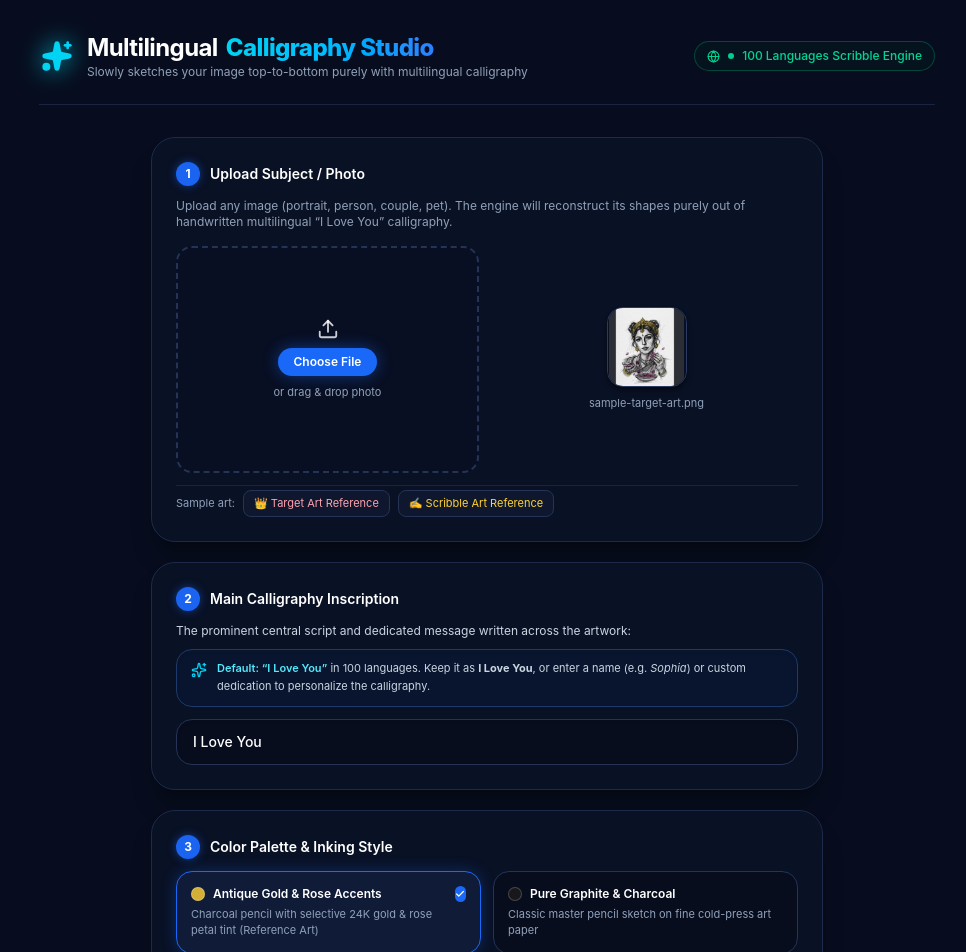
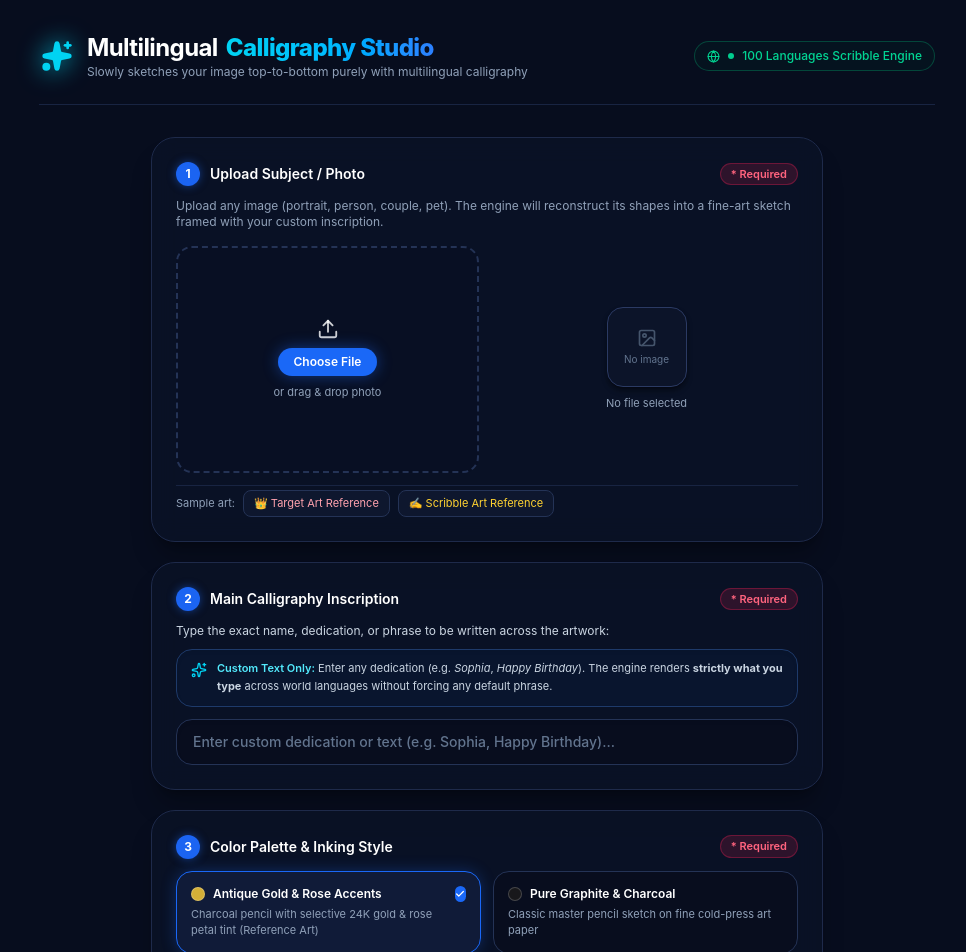
Before and after one commit to yousaf-a/multilingual-portrait, a Next.js app: page / in a window 1280 px wide. Shown: the top 952 px of the page, without its empty margins (153-1119 px from the left). Built offline with nearby package versions, Linux system fonts and the light colour scheme.

Commit message:
feat: user-only text transliteration without default I Love You, form validation (image, text, theme required, music optional)

```diff
--- a/app/gift/page.tsx
+++ b/app/gift/page.tsx
@@ -54,8 +54,8 @@ function GiftExperience() {
     };
     img.src = imageSrc;
 
-    // Multilingual list
-    const list = getMultilingualList(toName, 'love');
+    // Multilingual list strictly using custom message / recipient dedication
+    const list = getMultilingualList(customMsg || toName, 'name');
     setItems(list);
   }, [imgParam, toName]);
 
--- a/app/page.tsx
+++ b/app/page.tsx
@@ -14,11 +14,12 @@ import {
   FileAudio,
   Check,
   Wand2,
-  Palette
+  Palette,
+  AlertCircle
 } from 'lucide-react';
 
-// Legacy fallback export to avoid any stale HMR cache runtime errors
-export const MUSIC_PRESETS: { id: string; name: string; desc: string }[] = [];
+// Legacy fallback to avoid any stale HMR cache runtime errors
+const MUSIC_PRESETS: { id: string; name: string; desc: string }[] = [];
 
 const THEME_OPTIONS = [
   {
@@ -70,7 +71,7 @@ export default function Home() {
   const [currentView, setCurrentView] = useState<'form' | 'video'>('form');
 
   const [photoImage, setPhotoImage] = useState<HTMLImageElement | null>(null);
-  const [titleText, setTitleText] = useState<string>('I Love You');
+  const [titleText, setTitleText] = useState<string>('');
   const [selectedTheme, setSelectedTheme] = useState<string>('emerald');
   const [selectedTrackId, setSelectedTrackId] = useState<string>('until_i_found_you');
   const [musicTrack, setMusicTrack] = useState<string>('romantic_piano');
@@ -78,14 +79,22 @@ export default function Home() {
   const [customAudioName, setCustomAudioName] = useState<string | null>(null);
 
   const [items, setItems] = useState<TranslatedItem[]>([]);
+  const [formErrors, setFormErrors] = useState<{ photo?: string; title?: string; theme?: string }>({});
 
   const handleImageLoaded = useCallback((img: HTMLImageElement | null) => {
     setPhotoImage(img);
+    if (img) {
+      setFormErrors((prev) => ({ ...prev, photo: undefined }));
+    }
   }, []);
 
-  // Update multilingual dictionary
+  // Update multilingual dictionary strictly using what the user fills
   useEffect(() => {
-    const list = getMultilingualList(titleText || 'I Love You', 'love');
+    if (!titleText.trim()) {
+      setItems([]);
+      return;
+    }
+    const list = getMultilingualList(titleText, 'name');
     setItems(list);
   }, [titleText]);
 
@@ -101,6 +110,29 @@ export default function Home() {
   };
 
   const handleGenerate = () => {
+    const errors: { photo?: string; title?: string; theme?: string } = {};
+
+    if (!photoImage) {
+      errors.photo = 'Image is required. Please upload a photo or choose a sample.';
+    }
+    if (!titleText.trim()) {
+      errors.title = 'Inscription is required. Please enter a name or dedication.';
+    }
+    if (!selectedTheme) {
+      errors.theme = 'Theme is required. Please choose a color palette.';
+    }
+
+    if (Object.keys(errors).length > 0) {
+      setFormErrors(errors);
+      const firstKey = Object.keys(errors)[0];
+      const el = document.getElementById(`card-${firstKey}`);
+      if (el) {
+        el.scrollIntoView({ behavior: 'smooth', block: 'center' });
+      }
+      return;
+    }
+
+    setFormErrors({});
     setCurrentView('video');
   };
 
@@ -147,65 +179,132 @@ export default function Home() {
       {/* VIEW 1: CREATION FORM (NO PREVIEW ON PAGE) */}
       {currentView === 'form' && (
         <div className="w-full max-w-2xl flex flex-col gap-5 my-8">
-          {/* Card 1: Upload Photo / Subject */}
-          <div className="bg-[#0b1226]/90 border border-[#1e2a4a] rounded-3xl p-6 shadow-xl shadow-black/25 backdrop-blur-md">
-            <div className="flex items-center gap-2.5 mb-3">
+          {/* Card 1: Upload Photo / Subject (Required) */}
+          <div
+            id="card-photo"
+            className={`bg-[#0b1226]/90 border rounded-3xl p-6 shadow-xl shadow-black/25 backdrop-blur-md transition ${
+              formErrors.photo
+                ? 'border-rose-500 ring-2 ring-rose-500/30'
+                : 'border-[#1e2a4a]'
+            }`}
+          >
+            <div className="flex items-center justify-between mb-3">
+              <div className="flex items-center gap-2.5">
                 <span className="w-6 h-6 rounded-full bg-[#1b64f2] text-white text-xs font-bold flex items-center justify-center shadow-[0_0_8px_rgba(27,100,242,0.5)]">
                   1
                 </span>
                 <h2 className="text-sm font-semibold text-white">Upload Subject / Photo</h2>
               </div>
+              <span className="text-[11px] font-semibold px-2.5 py-0.5 rounded-full bg-rose-500/15 border border-rose-500/30 text-rose-400">
+                * Required
+              </span>
+            </div>
+
+            {formErrors.photo && (
+              <div className="flex items-center gap-2 p-3 mb-3.5 rounded-2xl bg-rose-950/40 border border-rose-500/40 text-xs text-rose-300 animate-in fade-in">
+                <AlertCircle size={16} className="shrink-0 text-rose-400" />
+                <span>{formErrors.photo}</span>
+              </div>
+            )}
+
             <p className="text-xs text-slate-400 mb-4">
-              Upload any image (portrait, person, couple, pet). The engine will reconstruct its shapes purely out of handwritten multilingual &ldquo;I Love You&rdquo; calligraphy.
+              Upload any image (portrait, person, couple, pet). The engine will reconstruct its shapes into a fine-art sketch framed with your custom inscription.
             </p>
             <PhotoUploader onImageLoaded={handleImageLoaded} />
           </div>
 
-          {/* Card 2: Main Calligraphy Title & Inscription */}
-          <div className="bg-[#0b1226]/90 border border-[#1e2a4a] rounded-3xl p-6 shadow-xl shadow-black/25 backdrop-blur-md">
-            <div className="flex items-center gap-2.5 mb-3">
+          {/* Card 2: Main Calligraphy Title & Inscription (Required) */}
+          <div
+            id="card-title"
+            className={`bg-[#0b1226]/90 border rounded-3xl p-6 shadow-xl shadow-black/25 backdrop-blur-md transition ${
+              formErrors.title
+                ? 'border-rose-500 ring-2 ring-rose-500/30'
+                : 'border-[#1e2a4a]'
+            }`}
+          >
+            <div className="flex items-center justify-between mb-3">
+              <div className="flex items-center gap-2.5">
                 <span className="w-6 h-6 rounded-full bg-[#1b64f2] text-white text-xs font-bold flex items-center justify-center shadow-[0_0_8px_rgba(27,100,242,0.5)]">
                   2
                 </span>
                 <h2 className="text-sm font-semibold text-white">Main Calligraphy Inscription</h2>
               </div>
+              <span className="text-[11px] font-semibold px-2.5 py-0.5 rounded-full bg-rose-500/15 border border-rose-500/30 text-rose-400">
+                * Required
+              </span>
+            </div>
+
+            {formErrors.title && (
+              <div className="flex items-center gap-2 p-3 mb-3.5 rounded-2xl bg-rose-950/40 border border-rose-500/40 text-xs text-rose-300 animate-in fade-in">
+                <AlertCircle size={16} className="shrink-0 text-rose-400" />
+                <span>{formErrors.title}</span>
+              </div>
+            )}
 
             <p className="text-xs text-slate-300 mb-2.5">
-              The prominent central script and dedicated message written across the artwork:
+              Type the exact name, dedication, or phrase to be written across the artwork:
             </p>
 
             <div className="flex items-start gap-2.5 px-3.5 py-2.5 rounded-2xl bg-[#09152e] border border-[#1e3a6a] text-xs text-sky-200 mb-3 shadow-inner">
               <Sparkles size={16} className="text-cyan-400 shrink-0 mt-0.5" />
               <div className="leading-relaxed text-[11px] text-slate-300">
-                <span className="font-semibold text-cyan-300">Default: &ldquo;I Love You&rdquo;</span> in 100 languages. Keep it as <strong>I Love You</strong>, or enter a name (e.g. <em>Sophia</em>) or custom dedication to personalize the calligraphy.
+                <span className="font-semibold text-cyan-300">Custom Text Only:</span> Enter any dedication (e.g. <em>Sophia</em>, <em>Happy Birthday</em>). The engine renders <strong>strictly what you type</strong> across world languages without forcing any default phrase.
               </div>
             </div>
 
             <input
               type="text"
               value={titleText}
-              onChange={(e) => setTitleText(e.target.value)}
-              placeholder="e.g. I Love You, Sophia, Forever With You..."
+              onChange={(e) => {
+                setTitleText(e.target.value);
+                if (e.target.value.trim()) {
+                  setFormErrors((prev) => ({ ...prev, title: undefined }));
+                }
+              }}
+              placeholder="Enter custom dedication or text (e.g. Sophia, Happy Birthday)..."
               className="w-full px-4 py-3 rounded-2xl bg-[#080d1e] border border-[#243356] focus:border-[#3b82f6] focus:outline-none text-white text-sm font-medium placeholder:text-slate-500 transition shadow-inner"
             />
           </div>
 
-          {/* Card 3: Calligraphy Color Theme */}
-          <div className="bg-[#0b1226]/90 border border-[#1e2a4a] rounded-3xl p-6 shadow-xl shadow-black/25 backdrop-blur-md">
-            <div className="flex items-center gap-2.5 mb-3">
+          {/* Card 3: Calligraphy Color Theme (Required) */}
+          <div
+            id="card-theme"
+            className={`bg-[#0b1226]/90 border rounded-3xl p-6 shadow-xl shadow-black/25 backdrop-blur-md transition ${
+              formErrors.theme
+                ? 'border-rose-500 ring-2 ring-rose-500/30'
+                : 'border-[#1e2a4a]'
+            }`}
+          >
+            <div className="flex items-center justify-between mb-3">
+              <div className="flex items-center gap-2.5">
                 <span className="w-6 h-6 rounded-full bg-[#1b64f2] text-white text-xs font-bold flex items-center justify-center shadow-[0_0_8px_rgba(27,100,242,0.5)]">
                   3
                 </span>
-              <h2 className="text-sm font-semibold text-white">Color Palette & Inking Style</h2>
+                <h2 className="text-sm font-semibold text-white">Color Palette &amp; Inking Style</h2>
               </div>
+              <span className="text-[11px] font-semibold px-2.5 py-0.5 rounded-full bg-rose-500/15 border border-rose-500/30 text-rose-400">
+                * Required
+              </span>
+            </div>
+
+            {formErrors.theme && (
+              <div className="flex items-center gap-2 p-3 mb-3.5 rounded-2xl bg-rose-950/40 border border-rose-500/40 text-xs text-rose-300 animate-in fade-in">
+                <AlertCircle size={16} className="shrink-0 text-rose-400" />
+                <span>{formErrors.theme}</span>
+              </div>
+            )}
 
             <div className="grid grid-cols-2 gap-3 mt-2">
               {THEME_OPTIONS.map((th) => (
                 <button
                   key={th.id}
                   type="button"
-                  onClick={() => setSelectedTheme(th.id as any)}
-                  className={`p-3.5 rounded-2xl text-left border transition flex items-start justify-between ${selectedTheme === th.id
+                  onClick={() => {
+                    setSelectedTheme(th.id as any);
+                    setFormErrors((prev) => ({ ...prev, theme: undefined }));
+                  }}
+                  className={`p-3.5 rounded-2xl text-left border transition flex items-start justify-between cursor-pointer ${
+                    selectedTheme === th.id
                       ? 'border-[#1a68f7] bg-[#101b38] shadow-[0_0_15px_rgba(26,104,247,0.3)]'
                       : 'border-[#243356] bg-[#080d1e] hover:bg-[#0e162f]'
                   }`}
@@ -230,9 +329,10 @@ export default function Home() {
             </div>
           </div>
 
-          {/* Card 4: Background Music Selection (Instagram Story Style) */}
+          {/* Card 4: Background Music Selection (Optional) */}
           <div className="bg-[#0b1226]/90 border border-[#1e2a4a] rounded-3xl p-6 shadow-xl shadow-black/25 backdrop-blur-md">
-            <div className="flex items-center gap-2.5 mb-3">
+            <div className="flex items-center justify-between mb-3">
+              <div className="flex items-center gap-2.5">
                 <span className="w-6 h-6 rounded-full bg-[#1b64f2] text-white text-xs font-bold flex items-center justify-center shadow-[0_0_8px_rgba(27,100,242,0.5)]">
                   4
                 </span>
@@ -241,8 +341,12 @@ export default function Home() {
                   <h2 className="text-sm font-semibold text-white">Instagram Story Music Library</h2>
                 </div>
               </div>
+              <span className="text-[11px] font-medium px-2.5 py-0.5 rounded-full bg-slate-800 border border-slate-700 text-slate-400">
+                Optional
+              </span>
+            </div>
             <p className="text-xs text-slate-400 mb-3">
-              Choose from trending romance and aesthetic songs, preview any track live, or upload your own song:
+              Choose an aesthetic soundtrack, upload your own MP3, or leave muted (music is completely optional):
             </p>
 
             <InstagramMusicPicker
--- a/components/PhotoUploader.tsx
+++ b/components/PhotoUploader.tsx
@@ -8,22 +8,8 @@ interface PhotoUploaderProps {
 }
 
 export default function PhotoUploader({ onImageLoaded }: PhotoUploaderProps) {
-  const [previewUrl, setPreviewUrl] = useState<string | null>('/sample-target-art.png');
-  const [fileName, setFileName] = useState<string>('sample-target-art.png');
-
-  // Load default target reference art on initial mount
-  useEffect(() => {
-    const defaultSrc = '/sample-target-art.png';
-    const img = new Image();
-    img.crossOrigin = 'anonymous';
-    img.onload = () => {
-      onImageLoaded(img, defaultSrc);
-      setPreviewUrl(defaultSrc);
-      setFileName('sample-target-art.png');
-    };
-    img.src = defaultSrc;
-    // eslint-disable-next-line react-hooks/exhaustive-deps
-  }, []);
+  const [previewUrl, setPreviewUrl] = useState<string | null>(null);
+  const [fileName, setFileName] = useState<string>('');
 
   const loadSample = (src: string, name: string) => {
     setFileName(name);
@@ -112,16 +98,17 @@ export default function PhotoUploader({ onImageLoaded }: PhotoUploaderProps) {
                 style={{ width: '100%', height: '100%', objectFit: 'contain', background: '#0a1022' }}
               />
             ) : (
-              <div className="w-full h-full flex items-center justify-center text-slate-500 text-xs">
-                No Image
+              <div className="w-full h-full flex flex-col items-center justify-center text-slate-500 text-[10px] p-1 text-center">
+                <ImageIcon size={20} className="mb-1 text-slate-600" />
+                <span>No image</span>
               </div>
             )}
             <div className="absolute inset-0 bg-black/40 opacity-0 group-hover:opacity-100 flex items-center justify-center text-[10px] text-white font-medium transition backdrop-blur-[1px]">
-              Change
+              {previewUrl ? 'Change' : 'Select'}
             </div>
           </label>
           <p className="text-[11px] text-slate-400 mt-2 text-center truncate max-w-[120px]">
-            {fileName}
+            {fileName || 'No file selected'}
           </p>
         </div>
       </div>
--- a/components/ScribbleVideoRenderer.tsx
+++ b/components/ScribbleVideoRenderer.tsx
@@ -1,7 +1,7 @@
 'use client';
 
 import React, { useEffect, useRef, useState, useCallback } from 'react';
-import { TranslatedItem } from '@/lib/languages';
+import { TranslatedItem, getMultilingualList } from '@/lib/languages';
 import { Play, Pause, RotateCcw, Volume2, VolumeX, Download, ArrowLeft, Video, Gift } from 'lucide-react';
 import { audioController } from '@/lib/audio';
 import ShareGiftModal from '@/components/ShareGiftModal';
@@ -160,24 +160,9 @@ export default function ScribbleVideoRenderer({
     const height = 1000;
     const palette = getThemePalette();
 
-    const phrases = items.length >= 8 ? items : [
-      { text: titleText || "Love You", language: "English" },
-      { text: "Je t'aime", language: "French" },
-      { text: "Ich liebe dich", language: "German" },
-      { text: "Te amo", language: "Spanish" },
-      { text: "我爱你", language: "Chinese" },
-      { text: "愛してる", language: "Japanese" },
-      { text: "أحبك", language: "Arabic" },
-      { text: "मैं तुमसे प्यार करता हूँ", language: "Hindi" },
-      { text: "Я тебя люблю", language: "Russian" },
-      { text: "Ti amo", language: "Italian" },
-      { text: "Eu te amo", language: "Portuguese" },
-      { text: "사랑해", language: "Korean" },
-      { text: "Nakupenda", language: "Swahili" },
-      { text: "Seni seviyorum", language: "Turkish" },
-      { text: "Kocham cię", language: "Polish" },
-      { text: "Σ' αγαπώ", language: "Greek" }
-    ];
+    const phrases = items.length > 0
+      ? items
+      : (titleText ? getMultilingualList(titleText, 'name') : []);
 
     if (!photoImage) return;
 
@@ -683,7 +668,11 @@ export default function ScribbleVideoRenderer({
     ctx.font = `italic 11.5px Georgia, "Times New Roman", serif`;
     ctx.fillStyle = palette.bgText;
     ctx.textAlign = 'right';
-    ctx.fillText(`${titleText || 'I Love You'} • Masterpiece Sketch Studio`, width - 24, height - 20);
+    ctx.fillText(
+      titleText ? `${titleText} • Masterpiece Sketch Studio` : 'Masterpiece Sketch Studio',
+      width - 24,
+      height - 20
+    );
     ctx.restore();
   }, [getThemePalette, themeStyle, titleText]);
 
--- a/lib/languages.ts
+++ b/lib/languages.ts
@@ -264,36 +264,40 @@ function transliterateWithMap(text: string, map: Record<string, string>): string
   return result;
 }
 
-// Generates 100 entries for any name or preset phrase
+// Generates 100 entries strictly using what the user fills
 export function getMultilingualList(
   name: string,
-  mode: 'name' | 'love' | 'sorry' | 'custom'
+  mode: 'name' | 'love' | 'sorry' | 'custom' = 'name'
 ): TranslatedItem[] {
   const trimmedName = name.trim();
-  const isDefaultLove =
-    !trimmedName ||
+  if (!trimmedName) {
+    return [];
+  }
+
+  // If user explicitly entered "I Love You" or "Love You", provide world translations of that phrase
+  const isExplicitLove =
     trimmedName.toLowerCase() === 'i love you' ||
     trimmedName.toLowerCase() === 'love you';
 
-  if (mode === 'love') {
+  if (isExplicitLove) {
     return Object.entries(LOVE_TRANSLATIONS).map(([language, phrase]) => ({
       language,
       nativeLanguage: language,
-      text: isDefaultLove ? phrase : `${phrase}, ${trimmedName}`,
+      text: phrase,
       script: 'native'
     }));
   }
 
-  if (mode === 'sorry') {
+  if (mode === 'sorry' && trimmedName.toLowerCase().includes('sorry')) {
     return Object.entries(SORRY_TRANSLATIONS).map(([language, phrase]) => ({
       language,
       nativeLanguage: language,
-      text: `${phrase}, ${trimmedName}`,
+      text: phrase,
       script: 'native'
     }));
   }
 
-  // Pure name in 100 languages/scripts
+  // Pure user input in 100 languages/scripts: NO forced "I Love You" prefix or suffix!
   const list: TranslatedItem[] = [];
   const baseLanguages = Object.keys(LOVE_TRANSLATIONS);
 
@@ -316,7 +320,7 @@ export function getMultilingualList(
     } else if (lang === 'Korean') {
       scriptText = transliterateWithMap(trimmedName, HANGUL_MAP);
     } else {
-      // Latin variations with language prefix/suffix
+      // Latin variations: exact user text
       scriptText = trimmedName;
     }
 
--- a/package.json
+++ b/package.json
@@ -4,7 +4,7 @@
   "private": true,
   "scripts": {
     "dev": "next dev",
-    "build": "next build",
+    "build": "next build --webpack",
     "start": "next start",
     "lint": "eslint"
   },
```
Also changed, not shown: components/ShareGiftModal.tsx (line endings or trailing spaces). Lines whose indentation alone changed are shown as unchanged.
